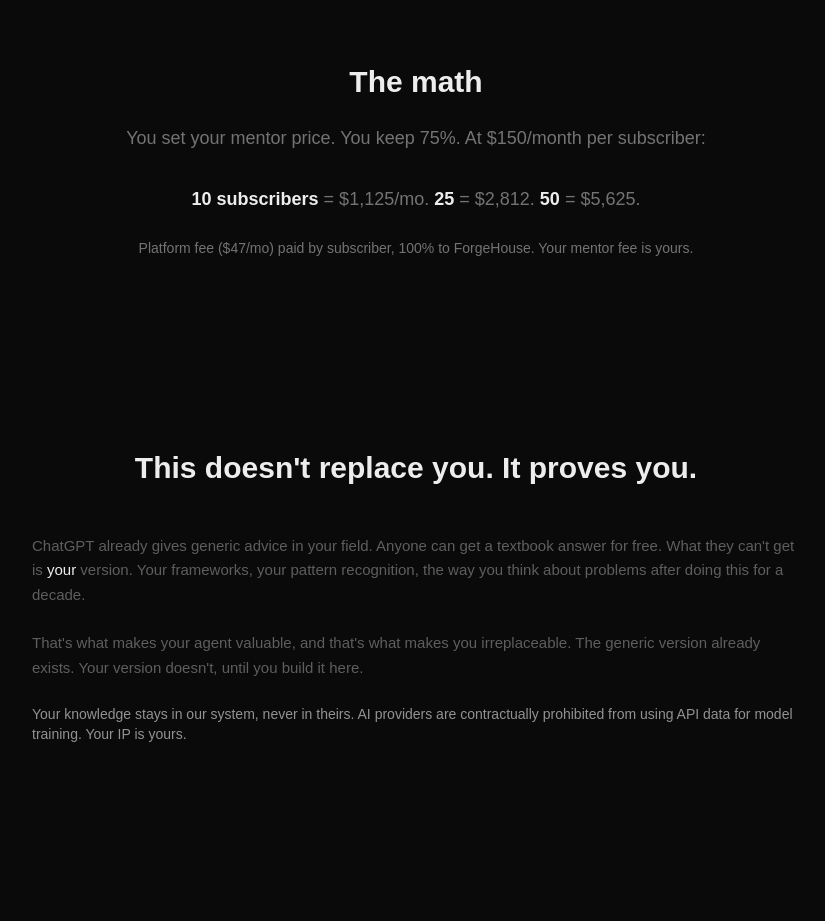
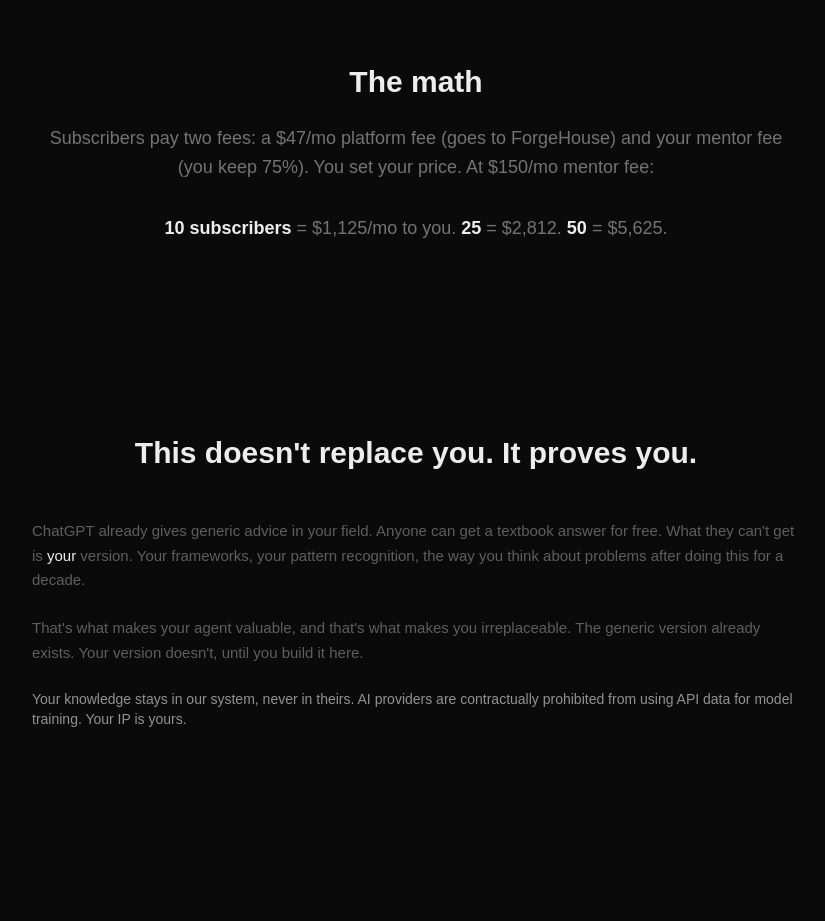
Before and after one commit to Apex-Sudo/forgehouse-site, a Next.js app: page /for-mentors in a window 1280 px wide. Shown: the part 3460-4381 px from the top of the page, without its empty margins (224-1049 px from the left). Built offline with nearby package versions, Linux system fonts and the light colour scheme; no server answers.

Commit message:
fix: clarify revenue split on /for-mentors math section
- Make explicit: platform fee goes to FH, mentor keeps 75% of their fee
- Remove ambiguous 'You keep 75%' without context

```diff
--- a/src/app/for-mentors/page.tsx
+++ b/src/app/for-mentors/page.tsx
@@ -140,13 +140,12 @@ export default function ForMentorsPage() {
       <section className="px-6 py-24">
         <div className="max-w-3xl mx-auto text-center">
           <h2 className="text-2xl md:text-3xl font-bold mb-6">The math</h2>
-          <p className="text-muted text-lg mb-8 leading-relaxed">You set your mentor price. You keep 75%. At $150/month per subscriber:</p>
+          <p className="text-muted text-lg mb-8 leading-relaxed">Subscribers pay two fees: a $47/mo platform fee (goes to ForgeHouse) and your mentor fee (you keep 75%). You set your price. At $150/mo mentor fee:</p>
           <p className="text-lg leading-relaxed">
-            <span className="text-foreground font-semibold">10 subscribers</span> <span className="text-muted">= $1,125/mo.</span>{" "}
+            <span className="text-foreground font-semibold">10 subscribers</span> <span className="text-muted">= $1,125/mo to you.</span>{" "}
             <span className="text-foreground font-semibold">25</span> <span className="text-muted">= $2,812.</span>{" "}
             <span className="text-foreground font-semibold">50</span> <span className="text-muted">= $5,625.</span>
           </p>
-          <p className="text-muted text-sm mt-6">Platform fee ($47/mo) paid by subscriber, 100% to ForgeHouse. Your mentor fee is yours.</p>
         </div>
       </section>
 
```
